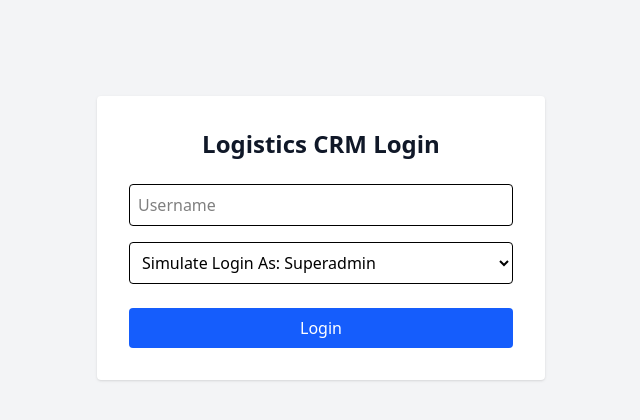
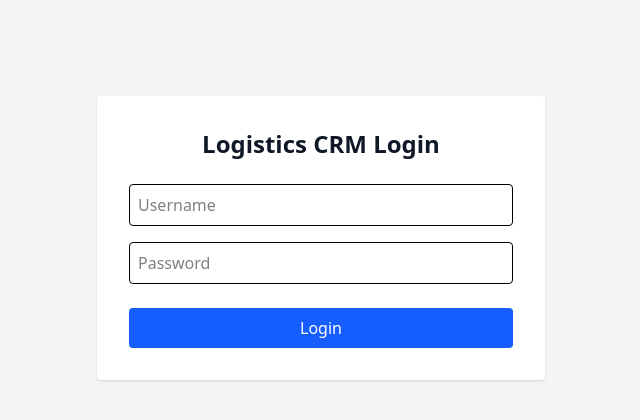
Before and after one commit to heistcat/SLOTH, a Next.js app in the folder frontend/: page /login in a window 1280 px wide. Shown: the top 420 px of the page, without its empty margins (319-959 px from the left). Built offline with nearby package versions, Linux system fonts and the light colour scheme.

Commit message:
feat: Remove mock role selector and use hardcoded 0000 ghost account

```diff
--- a/frontend/src/app/login/page.tsx
+++ b/frontend/src/app/login/page.tsx
@@ -2,27 +2,31 @@
 import { useState } from 'react';
 import { useRouter } from 'next/navigation';
 import { useAuth } from '@/context/AuthContext';
-import { roles } from '@/lib/mockData';
 
 export default function Login() {
   const router = useRouter();
   const { login } = useAuth();
   const [username, setUsername] = useState('');
-  const [role, setRole] = useState(roles[0]);
+  const [password, setPassword] = useState('');
+  const [error, setError] = useState('');
 
   const handleLogin = (e: React.FormEvent) => {
     e.preventDefault();
-    login(username, role);
-    if (role === 'Accounting') {
-      router.push('/accounting');
+
+    if (username === '0000' && password === '0000') {
+      login(username, 'Superadmin');
+      router.push('/dashboard');
     } else {
-      router.push('/dashboard');
+      setError('Invalid username or password');
     }
   };
 
   return (
     <div className="max-w-md mx-auto mt-20 bg-white p-8 rounded shadow text-black">
       <h1 className="text-2xl font-bold mb-6 text-center text-gray-900">Logistics CRM Login</h1>
+
+      {error && <div className="mb-4 text-red-600 text-sm font-semibold">{error}</div>}
+
       <form onSubmit={handleLogin} className="flex flex-col gap-4">
         <input
           type="text"
@@ -32,13 +36,15 @@ export default function Login() {
           className="border p-2 rounded text-black bg-white"
           required
         />
-        <select
-          value={role}
-          onChange={(e) => setRole(e.target.value)}
+        <input
+          type="password"
+          placeholder="Password"
+          value={password}
+          onChange={(e) => setPassword(e.target.value)}
           className="border p-2 rounded text-black bg-white"
-        >
-          {roles.map(r => <option key={r} value={r}>Simulate Login As: {r}</option>)}
-        </select>
+          required
+        />
+
         <button type="submit" className="bg-blue-600 text-white p-2 rounded hover:bg-blue-700 mt-2">Login</button>
       </form>
     </div>
```
